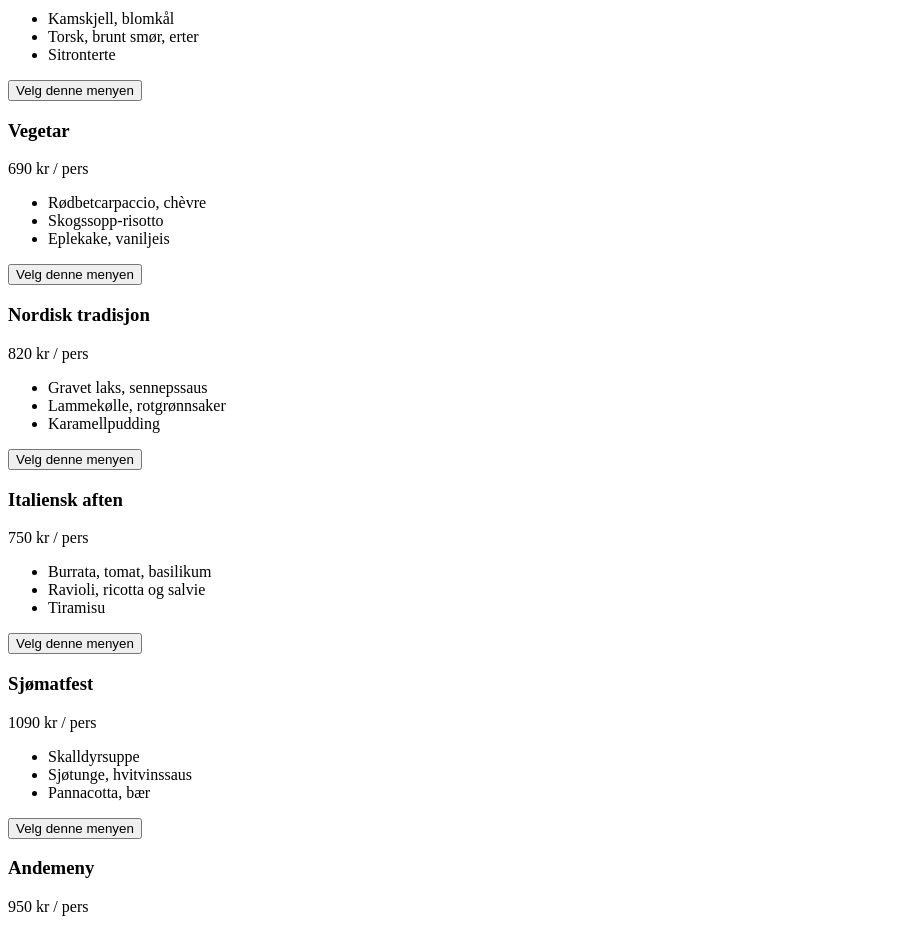
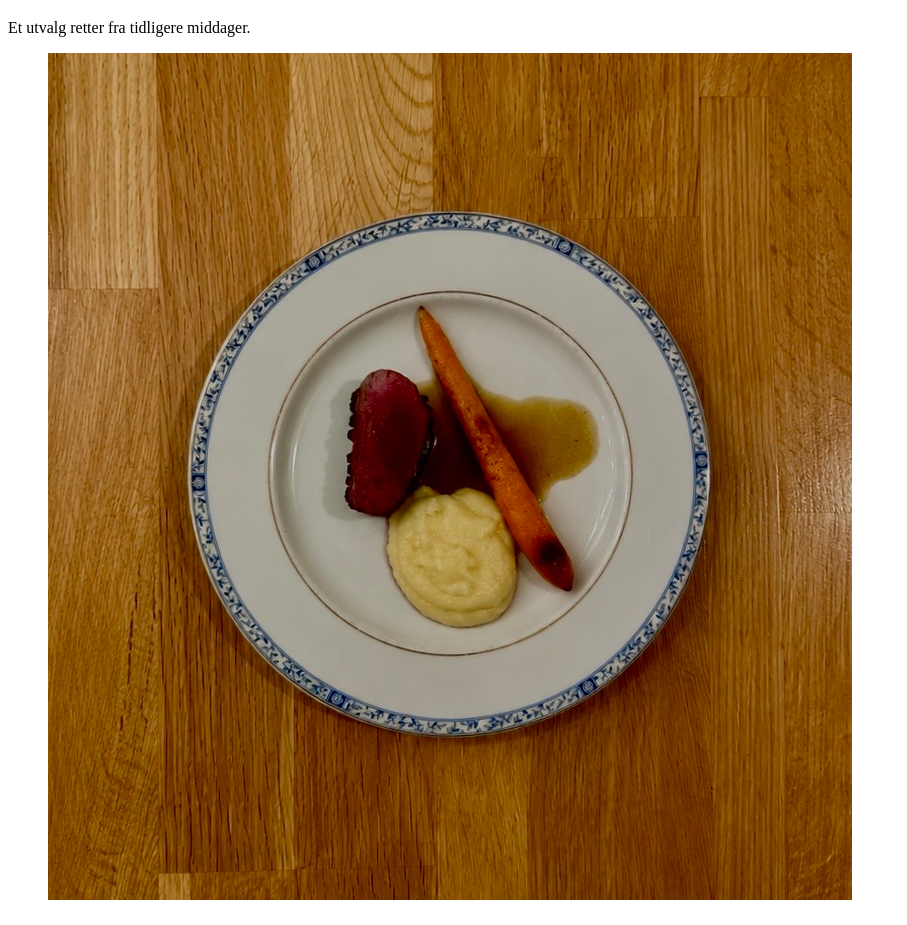
Before and after one commit to system07X/website, a React (Vite) app: page / in a window 1280 px wide. Shown: the part 1645-2570 px from the top of the page, without its empty margins (0-907 px from the left). Built offline with nearby package versions, Linux system fonts and the light colour scheme; no server answers; the HTML template or start-up script is replaced by a standard one.

Commit message:
update menus

```diff
--- a/src/data.js
+++ b/src/data.js
@@ -12,13 +12,6 @@ export const EXTRAS = [
 export const MENUS = [
   { id: 'sp', price: 750, name: ['Spansk inspirasjon', 'Spanish inspiration'], starter: ['Pan con tomate', 'Pan con tomate'], main: ['Kyllingsupreme med potetmos, hvitløk, chorizo & paprika', 'Chicken Supreme with potato purée, garlic, chorizo & paprika'], dessert: ['Appelsin med kanel', 'Orange with canel'] },
   { id: 'vege', price: 750, name: ['Vegetarianer', 'vegetarian'], starter: ['Tomatcarpaccio', 'Tomato Carpaccio'], main: ['aubergine og sopp curry', 'aubergine and mushrooms curry'], dessert: ['Armriddere & kandisert pære', 'Brioche French toast & candied pear'] },
-  { id: 'sea', price: 890, name: ['Havets gaver', 'Gifts of the sea'], starter: ['Kamskjell, blomkål', 'Scallops, cauliflower'], main: ['Torsk, brunt smør, erter', 'Cod, brown butter, peas'], dessert: ['Sitronterte', 'Lemon tart'] },
-  { id: 'veg', price: 690, name: ['Vegetar', 'Vegetarian'], starter: ['Rødbetcarpaccio, chèvre', 'Beetroot carpaccio, goat cheese'], main: ['Skogssopp-risotto', 'Wild mushroom risotto'], dessert: ['Eplekake, vaniljeis', 'Apple cake, vanilla ice cream'] },
-  { id: 'nordic', price: 820, name: ['Nordisk tradisjon', 'Nordic tradition'], starter: ['Gravet laks, sennepssaus', 'Cured salmon, mustard sauce'], main: ['Lammekølle, rotgrønnsaker', 'Leg of lamb, root vegetables'], dessert: ['Karamellpudding', 'Caramel pudding'] },
-  { id: 'it', price: 750, name: ['Italiensk aften', 'Italian evening'], starter: ['Burrata, tomat, basilikum', 'Burrata, tomato, basil'], main: ['Ravioli, ricotta og salvie', 'Ricotta & sage ravioli'], dessert: ['Tiramisu', 'Tiramisu'] },
-  { id: 'seafeast', price: 1090, name: ['Sjømatfest', 'Seafood feast'], starter: ['Skalldyrsuppe', 'Shellfish bisque'], main: ['Sjøtunge, hvitvinssaus', 'Sole, white wine sauce'], dessert: ['Pannacotta, bær', 'Panna cotta, berries'] },
-  { id: 'duck', price: 950, name: ['Andemeny', 'Duck menu'], starter: ['Andelever-terrin, brioche', 'Duck liver terrine, brioche'], main: ['Andebryst, appelsin', 'Duck breast, orange'], dessert: ['Sjokoladefondant', 'Chocolate fondant'] },
-  { id: 'vegan', price: 720, name: ['Vegansk', 'Vegan'], starter: ['Gazpacho, urter', 'Gazpacho, herbs'], main: ['Linsegryte, sesongens grønnsaker', 'Lentil stew, seasonal vegetables'], dessert: ['Sjokolademousse, bær', 'Chocolate mousse, berries'] },
 ]
 
 // Vos créations (galerie). Ajoutez des photos dans src/assets/creations/ : la 1re photo va avec le 1er plat, etc.
```
